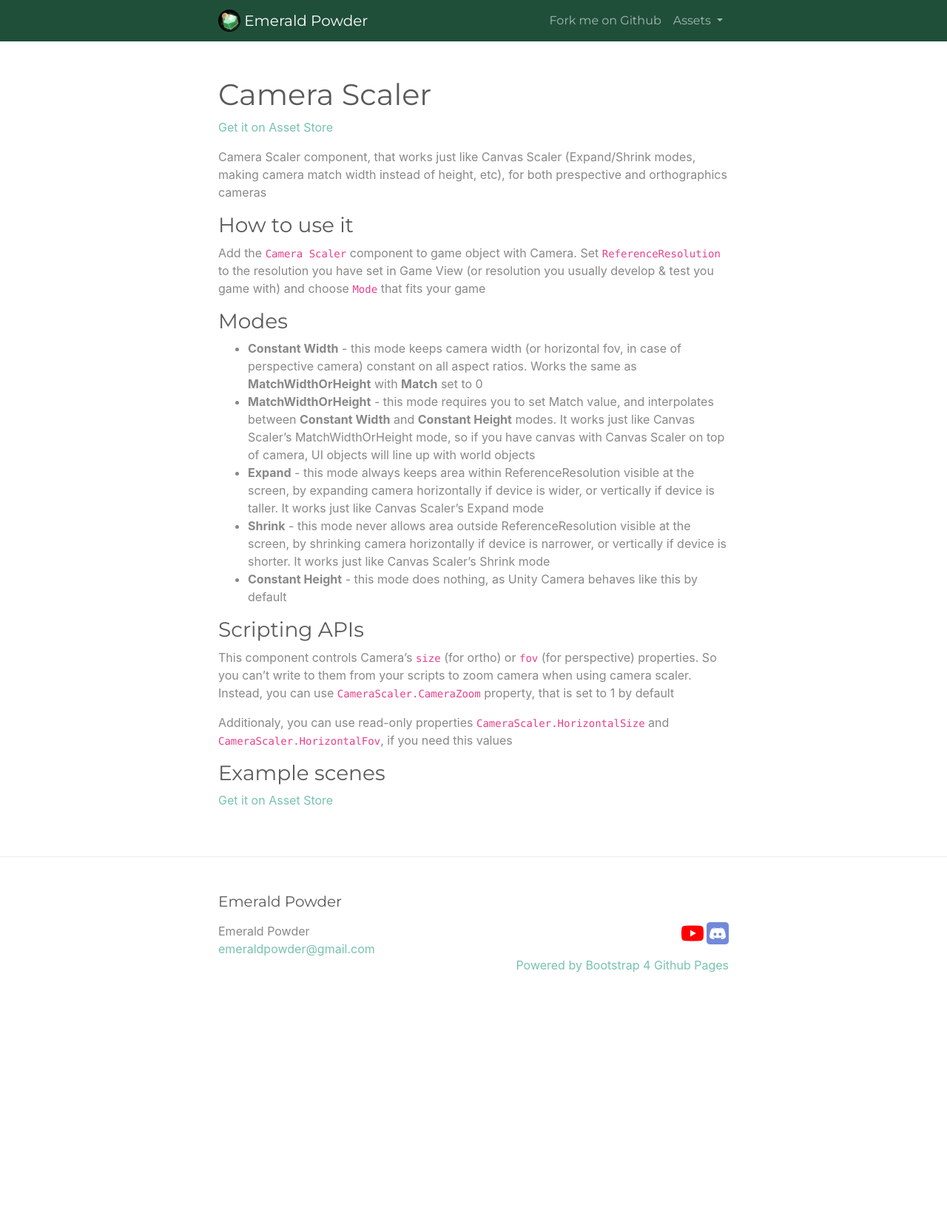
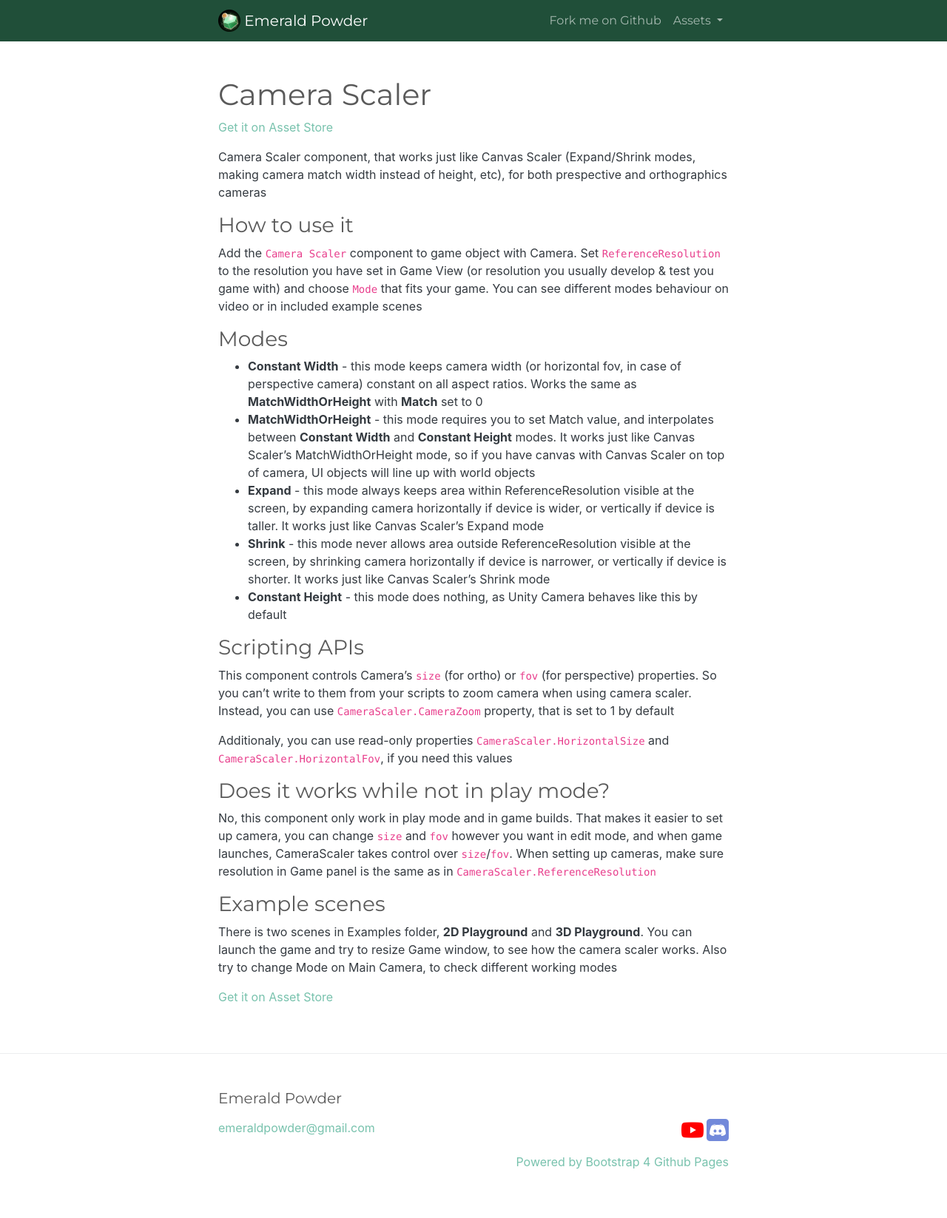
Before and after one commit to emeraldpowder/emeraldpowder.github.io, a Jekyll site: the page built from _unity-assets/camera-scaler.md, in a window 1280 px wide. Shown: the whole page at 74% size. Built offline with Jekyll 4.4.1, drawn with Linux system fonts in a browser that asks for light colours; before the commit the page ends 1381 px from its top, so only the background shows below that.

Commit message:
Minifyer config and body color

```diff
--- a/_config.yml
+++ b/_config.yml
@@ -45,3 +45,13 @@ collections:
   unity-assets:
     output: true
     permalink: /unity-assets/:path/
+
+
+compress_html:
+  clippings: all
+  comments: ["<!-- ", " -->"]
+  endings: all
+  profile: false
+  blanklines: false
+  ignore:
+    envs: []
--- a/_includes/footer.html
+++ b/_includes/footer.html
@@ -7,9 +7,6 @@
 
       <div class="col-sm">
         <ul class="list-unstyled">
-          <li>
-            Emerald Powder
-          </li>
           <li>
             <a href="mailto:emeraldpowder@gmail.com">
               emeraldpowder@gmail.com
--- a/_sass/_variables.scss
+++ b/_sass/_variables.scss
@@ -55,7 +55,7 @@ $yiq-contrasted-threshold: 250 !default;
 
 // Body
 
-$body-color:                $gray-600 !default;
+$body-color:                $gray-800 !default;
 
 // Components
 
--- a/_unity-assets/camera-scaler.md
+++ b/_unity-assets/camera-scaler.md
@@ -9,7 +9,7 @@ Camera Scaler component, that works just like Canvas Scaler (Expand/Shrink modes
 
 ### How to use it
 
-Add the `Camera Scaler` component to game object with Camera. Set `ReferenceResolution` to the resolution you have set in Game View (or resolution you usually develop & test you game with) and choose `Mode` that fits your game
+Add the `Camera Scaler` component to game object with Camera. Set `ReferenceResolution` to the resolution you have set in Game View (or resolution you usually develop & test you game with) and choose `Mode` that fits your game. You can see different modes behaviour on video or in included example scenes
 
 ### Modes
 * **Constant Width** - this mode keeps camera width (or horizontal fov, in case of perspective camera) constant on all aspect ratios. Works the same as **MatchWidthOrHeight** with **Match** set to 0
@@ -24,6 +24,12 @@ This component controls Camera's `size` (for ortho) or `fov` (for perspective) p
 
 Additionaly, you can use read-only properties `CameraScaler.HorizontalSize` and `CameraScaler.HorizontalFov`, if you need this values
 
+### Does it works while not in play mode?
+
+No, this component only work in play mode and in game builds. That makes it easier to set up camera, you can change `size` and `fov` however you want in edit mode, and when game launches, CameraScaler takes control over `size`/`fov`. When setting up cameras, make sure resolution in Game panel is the same as in `CameraScaler.ReferenceResolution`
+
 ### Example scenes
 
+There is two scenes in Examples folder, **2D Playground** and **3D Playground**. You can launch the game and try to resize Game window, to see how the camera scaler works. Also try to change Mode on Main Camera, to check different working modes
+
 [Get it on Asset Store]()
```
